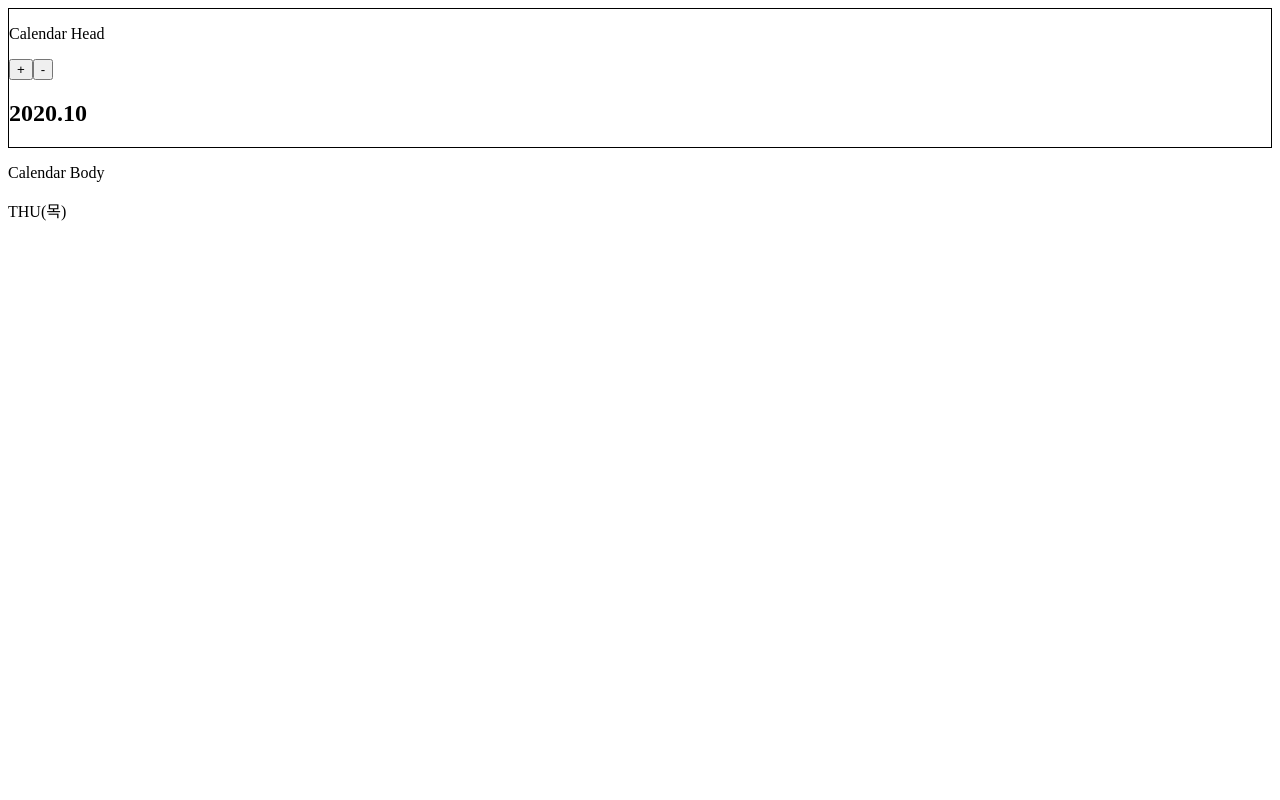
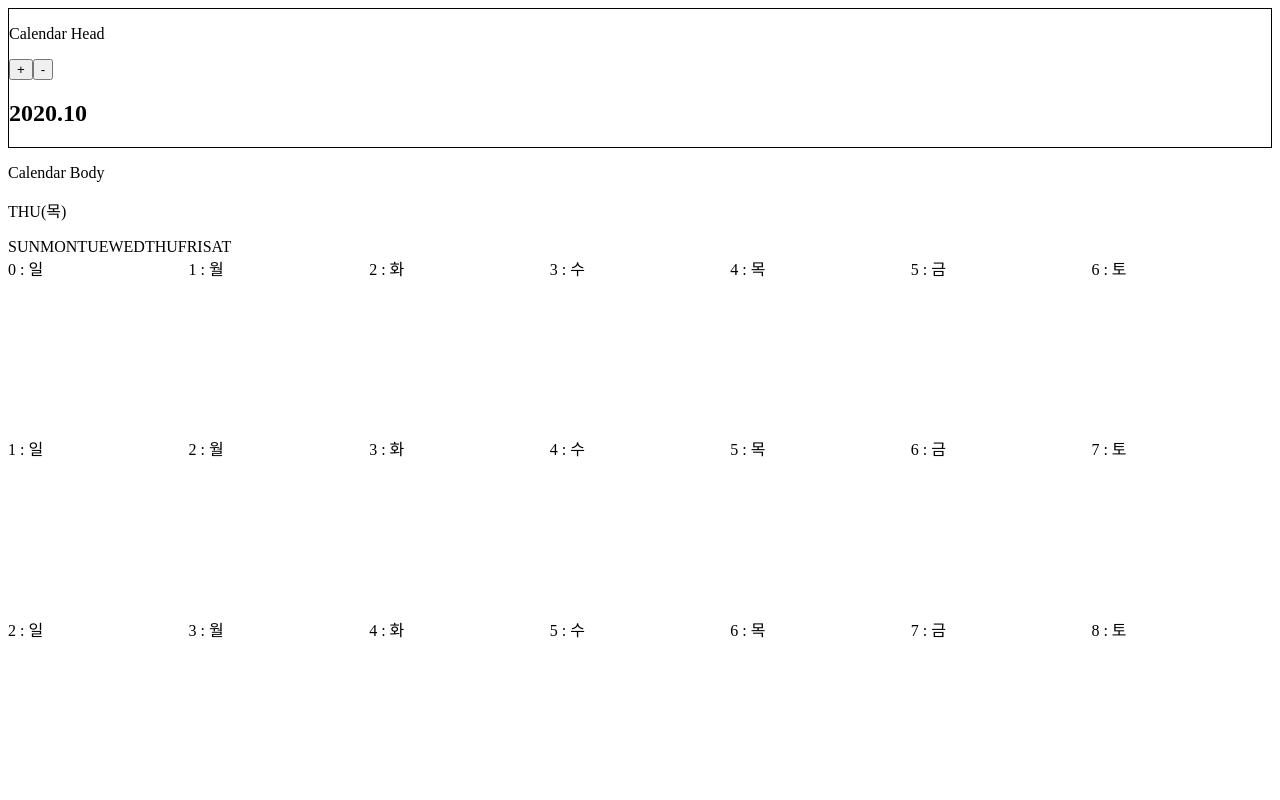
Before and after one commit to 97e57e/My-Financial-Ledger, a React (Create React App) app in the folder mfl-client/: page / in a window 1280 px wide. Shown: the top 800 px of the page. Built offline with nearby package versions, Linux system fonts and the light colour scheme.

Commit message:
style: add calendar style

```diff
--- /dev/null
+++ b/mfl-client/src/assets/scss/components/calendar.scss
@@ -0,0 +1,13 @@
+.CalendarBody {
+  .row {
+    display: flex;
+    .day-box {
+      position: relative;
+      display: inline-flex;
+      width: calc(100% / 7);
+      height: 0;
+      padding-bottom: calc(100% / 7);
+      font-size: 12pt;
+    }
+  }
+}
--- a/mfl-client/src/components/calendar.js
+++ b/mfl-client/src/components/calendar.js
@@ -1,4 +1,5 @@
 import React from "react";
+import "../assets/scss/components/calendar.scss";
 
 const dayOfWeekEn = ["SUN", "MON", "TUE", "WED", "THU", "FRI", "SAT"];
 const dayOfWeekKo = ["일", "월", "화", "수", "목", "금", "토"];
@@ -21,6 +22,45 @@ function CalendarHead(props) {
   );
 }
 
+function CaledarBodyDayOfWeek({ day }) {
+  return <div>{dayOfWeekEn[day]}</div>;
+}
+
+function makeBodyHead() {
+  const bodyHead = [];
+  for (let i = 0; i < 7; i++) {
+    bodyHead.push(<CaledarBodyDayOfWeek key={i} day={i} />);
+  }
+  return bodyHead;
+}
+
+function makeBody(props) {
+  const { currentYear, currentMonth } = props.date;
+  const fisrtDay = new Date(
+    currentYear.toString() + "-" + currentMonth.toString() + "-1"
+  ).getDay();
+
+  const body = [];
+  for (let week = 0; week < 5; week++) {
+    body.push(
+      <div className="row" key={week}>
+        {Array(7)
+          .fill(0)
+          .map((n, i) => {
+            return (
+              <div className="day-box" key={i}>
+                <div>
+                  {week + i} : {dayOfWeekKo[i]}
+                </div>
+              </div>
+            );
+          })}
+      </div>
+    );
+  }
+  return body;
+}
+
 function CalendarBody(props) {
   return (
     <div className="CalendarBody">
@@ -28,6 +68,8 @@ function CalendarBody(props) {
       <p>
         {dayOfWeekEn[props.firstDayOfWeek]}({dayOfWeekKo[props.firstDayOfWeek]})
       </p>
+      <div className="row">{makeBodyHead()}</div>
+      {makeBody(props)}
     </div>
   );
 }
--- a/mfl-client/src/container/CalendarContainer.js
+++ b/mfl-client/src/container/CalendarContainer.js
@@ -15,9 +15,8 @@ class CalendarContainer extends Component {
   render() {
     const { currentYear, currentMonth, firstDayOfWeek } = this.props;
     return (
-      console.log(firstDayOfWeek),
       <Calendar
-        date={ {currentYear, currentMonth} }
+        date={{ currentYear, currentMonth }}
         firstDayOfWeek={firstDayOfWeek}
         onNextMonth={this.handleNextMonth}
         onPrevMonth={this.handlePrevMonth}
```
